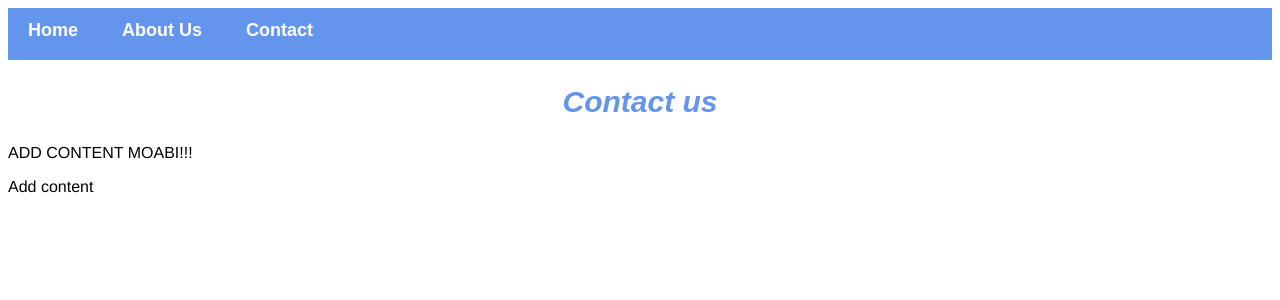
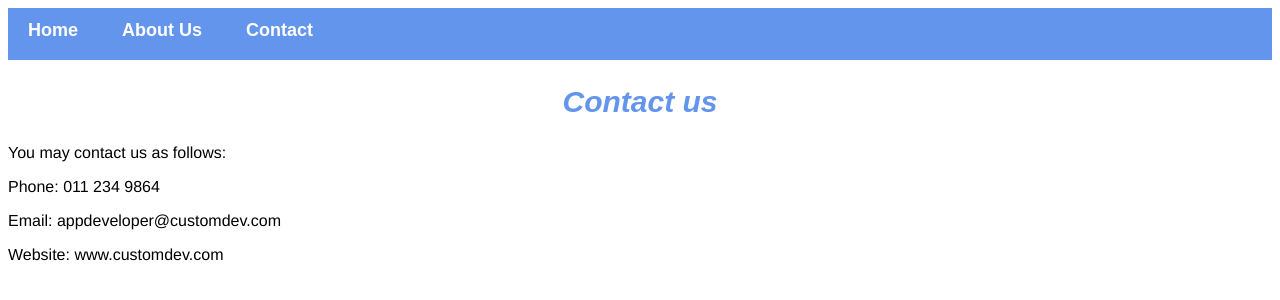
Before and after one commit to moabi-karabo-ITvarsity/Module-1-Assessment-5, a plain HTML site: page contact.html in a window 1280 px wide. Drawn offline with Linux system fonts and the light colour scheme.

Commit message:
Updated Submission
Added content to about.html and coantact.html

```diff
--- a/contact.html
+++ b/contact.html
@@ -10,7 +10,10 @@
      <a href="contact.html">Contact</a>
 </div>
     <h2>Contact us</h2>
-    <p> ADD CONTENT MOABI!!!</p>
-    <p>Add content</p>
+
+        <p>You may contact us as follows:</p>
+        <p>Phone: 011 234 9864</p>
+        <p>Email: appdeveloper@customdev.com</p>
+        <p>Website: www.customdev.com</p>
 </body>
 </html>
```
Also changed, not shown: about.html (+3 -2 lines).
